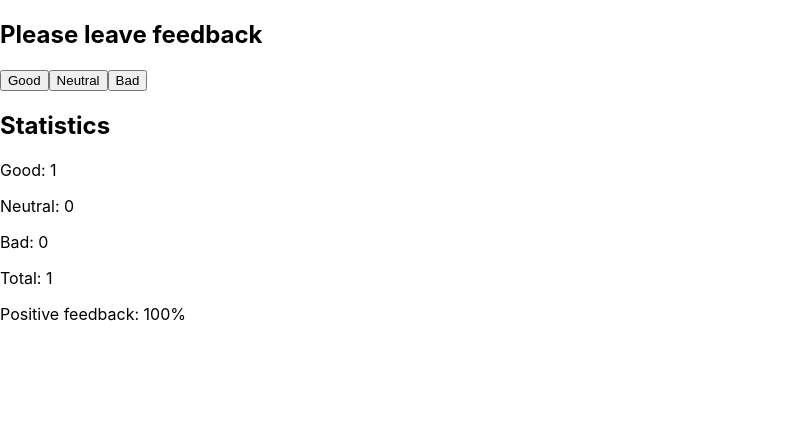
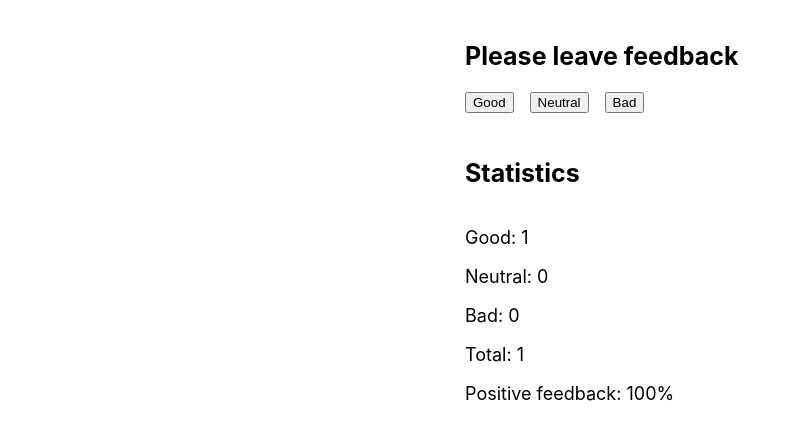
Before and after one commit to ryalua/goit-react-hw-02-feedback, a React (Create React App) app: page / in a window 1280 px wide. Both pictures are taken after a click on the button "Good". Shown: the top 440 px of the page, without its empty margins (0-801 px from the left). Built offline with nearby package versions, Linux system fonts and the light colour scheme.

Commit message:
добавляет Emotion

```diff
--- a/src/components/App.jsx
+++ b/src/components/App.jsx
@@ -39,9 +39,9 @@ export class App extends React.Component {
       <>
         <Section title={'Please leave feedback'}>
           <FeedbackOptions
-            hendleCountGood={this.hendleCountGood}
-            hendleCountNeutral={this.hendleCountNeutral}
-            hendleCountBad={this.hendleCountBad}
+            onCountGood={this.hendleCountGood}
+            onCountNeutral={this.hendleCountNeutral}
+            onCountBad={this.hendleCountBad}
           />
         </Section>
         <Section title={'Statistics'}>
--- a/src/components/FeedbackOptions/FeedbackOptions.jsx
+++ b/src/components/FeedbackOptions/FeedbackOptions.jsx
@@ -1,26 +1,26 @@
 import PropTypes from 'prop-types';
-// import {} from './FeedbackOptionsStyled';
+import { Button } from './FeedbackOptionsStyled';
 
 export const FeedbackOptions = ({
-  hendleCountGood,
-  hendleCountNeutral,
-  hendleCountBad,
+  onCountGood,
+  onCountNeutral,
+  onCountBad,
 }) => (
-  <div>
-    <button type="button" onClick={hendleCountGood}>
+  <Button>
+    <button type="button" onClick={onCountGood}>
       Good
     </button>
-    <button type="button" onClick={hendleCountNeutral}>
+    <button type="button" onClick={onCountNeutral}>
       Neutral
     </button>
-    <button type="button" onClick={hendleCountBad}>
+    <button type="button" onClick={onCountBad}>
       Bad
     </button>
-  </div>
+  </Button>
 );
 
 FeedbackOptions.propTypes = {
-  hendleCountGood: PropTypes.func,
-  hendleCountNeutral: PropTypes.func,
-  hendleCountBad: PropTypes.func,
+  onCountGood: PropTypes.func,
+  onCountNeutral: PropTypes.func,
+  onCountBad: PropTypes.func,
 };
--- a/src/components/FeedbackOptions/FeedbackOptionsStyled.js
+++ b/src/components/FeedbackOptions/FeedbackOptionsStyled.js
@@ -0,0 +1,7 @@
+import styled from '@emotion/styled';
+
+export const Button = styled.div`
+  display: flex;
+  flex-direction: row;
+  gap: 16px;
+`;
--- a/src/components/Notification/Notification.jsx
+++ b/src/components/Notification/Notification.jsx
@@ -1,7 +1,7 @@
 import PropTypes from 'prop-types';
-import {} from './NotificationStyled';
+import { Message } from './NotificationStyled';
 
-export const Notification = ({ message }) => <p>{message}</p>;
+export const Notification = ({ message }) => <Message>{message}</Message>;
 
 Notification.propTypes = {
   message: PropTypes.string,
--- a/src/components/Notification/NotificationStyled.js
+++ b/src/components/Notification/NotificationStyled.js
@@ -0,0 +1,5 @@
+import styled from '@emotion/styled';
+
+export const Message = styled.p`
+  font-size: 30px;
+`;
--- a/src/components/Section/Section.jsx
+++ b/src/components/Section/Section.jsx
@@ -1,11 +1,11 @@
 import PropTypes from 'prop-types';
-import {} from './SectionStyled';
+import { SectionTitle, Title } from './SectionStyled';
 
 export const Section = ({ title, children }) => (
-  <section>
-    <h2>{title}</h2>
+  <SectionTitle>
+    <Title>{title}</Title>
     {children}
-  </section>
+  </SectionTitle>
 );
 
 Section.propTypes = {
--- a/src/components/Section/SectionStyled.js
+++ b/src/components/Section/SectionStyled.js
@@ -0,0 +1,12 @@
+import styled from '@emotion/styled';
+
+export const SectionTitle = styled.section`
+  display: flex;
+  flex-direction: column;
+  max-width: 350px;
+  margin: 20px auto 25px;
+`;
+
+export const Title = styled.h2`
+  font-size: 25px;
+`;
--- a/src/components/Statistics/Statistics.jsx
+++ b/src/components/Statistics/Statistics.jsx
@@ -1,5 +1,5 @@
 import PropTypes from 'prop-types';
-// import {} from './components/Statistics/Styled';
+import { Stat, StatText } from './StatisticsStyled';
 
 export const Statistics = ({
   good,
@@ -8,23 +8,23 @@ export const Statistics = ({
   total,
   positivePercentage,
 }) => (
-  <>
-    <p>
+  <Stat>
+    <StatText>
       <span>Good: {good}</span>
-    </p>
-    <p>
+    </StatText>
+    <StatText>
       <span>Neutral: {neutral}</span>
-    </p>
-    <p>
+    </StatText>
+    <StatText>
       <span>Bad: {bad}</span>
-    </p>
-    <p>
+    </StatText>
+    <StatText>
       <span>Total: {total}</span>
-    </p>
-    <p>
+    </StatText>
+    <StatText>
       <span>Positive feedback: {positivePercentage}%</span>
-    </p>
-  </>
+    </StatText>
+  </Stat>
 );
 
 Statistics.propTypes = {
--- a/src/components/Statistics/StatisticsStyled.js
+++ b/src/components/Statistics/StatisticsStyled.js
@@ -0,0 +1,10 @@
+import styled from '@emotion/styled';
+
+export const Stat = styled.div`
+  display: block;
+
+`;
+
+export const StatText = styled.p`
+  font-size: 18px;
+`;
```
